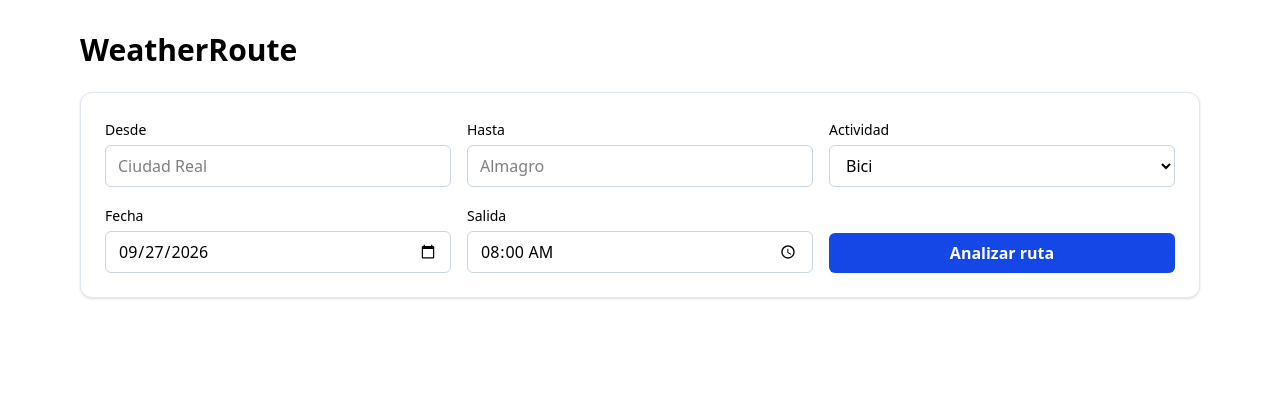
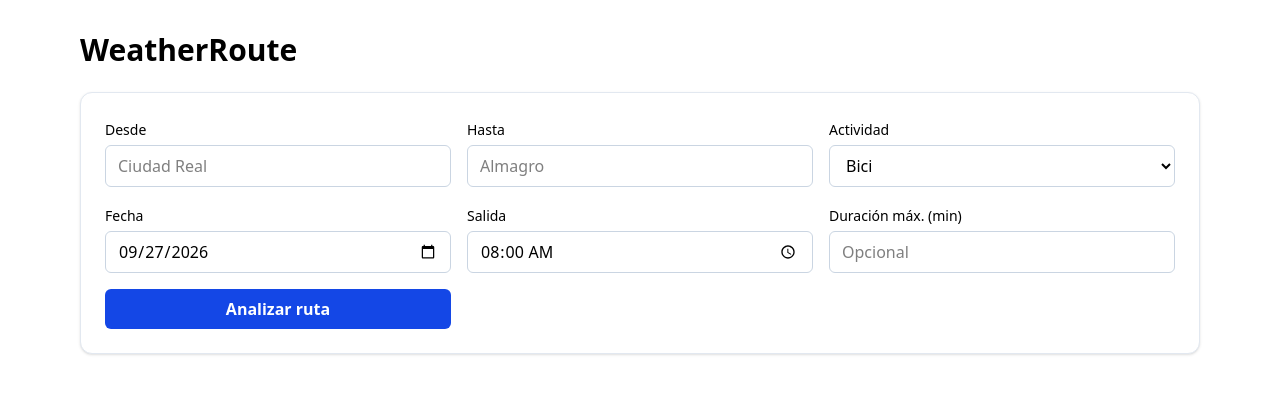
Before and after one commit to Javi-RC/weatherroute, a React (Vite) app in the folder frontend/: page / in a window 1280 px wide. Shown: the top 394 px of the page. Built offline with nearby package versions, Linux system fonts and the light colour scheme.

Commit message:
feat: optional max duration input in route form

```diff
--- a/frontend/src/components/RouteForm.tsx
+++ b/frontend/src/components/RouteForm.tsx
@@ -8,6 +8,7 @@ export const routeSchema = z.object({
   activity: z.enum(["Walking", "Running", "Cycling", "Motorcycle", "Driving"]),
   date: z.string().min(1, "Fecha requerida"),
   time: z.string().min(1, "Hora requerida"),
+  maxDurationMinutes: z.number().positive().max(1440).optional(),
 });
 
 export type RouteFormValues = z.infer<typeof routeSchema>;
@@ -53,6 +54,10 @@ export default function RouteForm({ onSubmit, loading }: Props) {
         <span className="text-sm font-medium">Salida</span>
         <input type="time" {...register("time")} className="mt-1 w-full rounded-md border border-slate-300 px-3 py-2" />
       </label>
+      <label className="block">
+        <span className="text-sm font-medium">Duración máx. (min)</span>
+        <input type="number" min={1} {...register("maxDurationMinutes", { setValueAs: (v) => (v === "" ? undefined : Number(v)) })} className="mt-1 w-full rounded-md border border-slate-300 px-3 py-2" placeholder="Opcional" />
+      </label>
       <div className="flex items-end">
         <button type="submit" disabled={loading} className="w-full rounded-md bg-blue-700 px-4 py-2 font-semibold text-white disabled:opacity-50">
           {loading ? "Calculando…" : "Analizar ruta"}
--- a/frontend/src/types.ts
+++ b/frontend/src/types.ts
@@ -7,6 +7,7 @@ export interface AnalyzeRequest {
   destination: string;
   activity: ActivityType;
   departureTime: string;
+  maxDurationMinutes?: number | null;
 }
 
 export interface RiskFactor {
```
Also changed, not shown: 1 other file (tests, documents, lock files or other folders).
